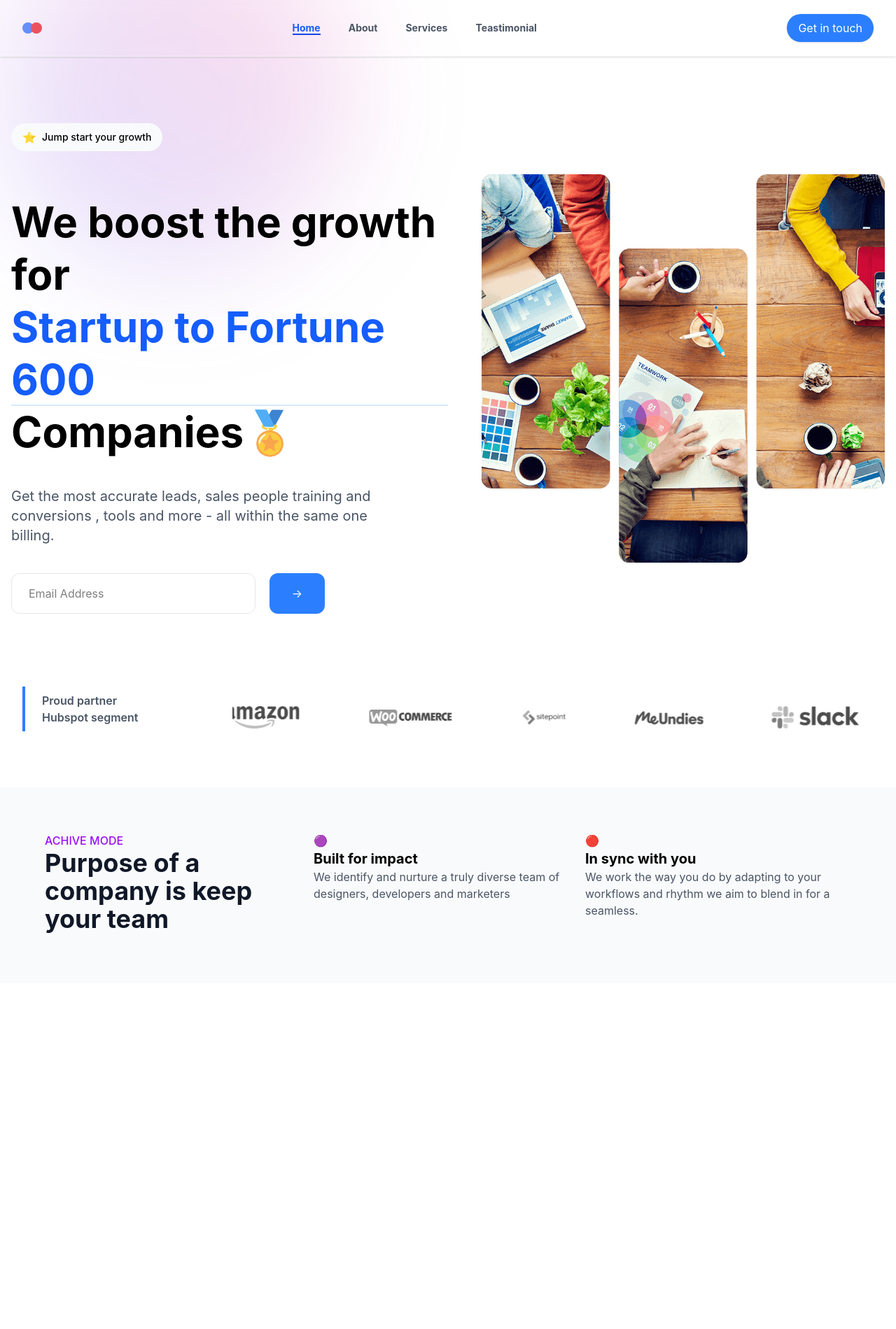
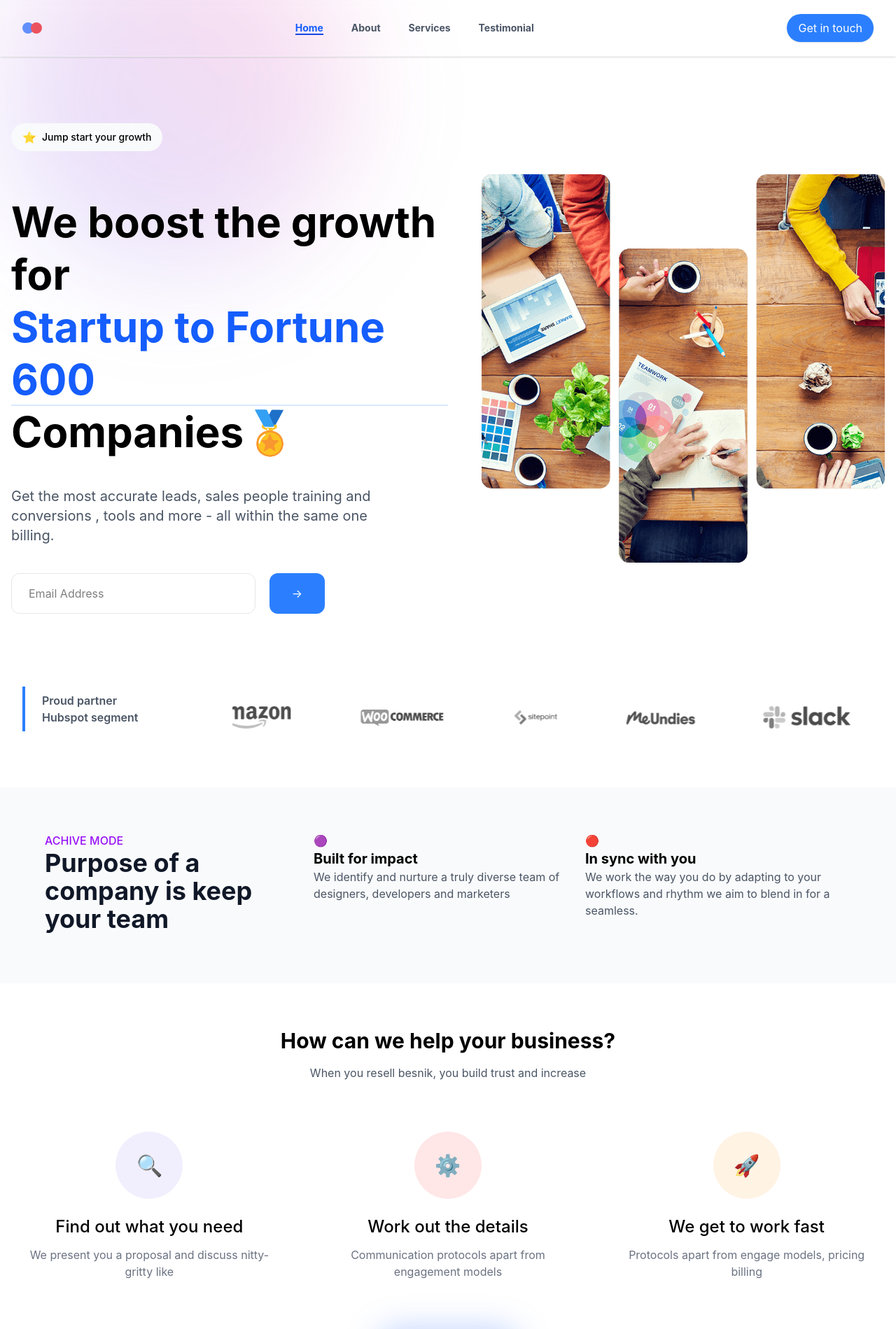
Before and after one commit to minhajul-islam-tanzim/E-commers-with-types-script, a React (Vite) app: page / in a window 1280 px wide. Shown: the top 1899 px of the page at 70% size. Before the commit the page ends 1405 px from the top, so only its background shows below. Built offline with nearby package versions, Linux system fonts and the light colour scheme.

Commit message:
FeatureSec added

```diff
--- a/src/App.tsx
+++ b/src/App.tsx
@@ -4,6 +4,7 @@
 
 
 import CompanyLogo from "./components/CompanyLogo"
+import FeaturesSection from "./components/FeaturesSec"
 import Hero from "./components/Hero"
 import Navbar from "./components/Navbar"
 import PurposeSec from "./components/PurposeSec"
@@ -22,6 +23,7 @@
         <Hero></Hero>
         <CompanyLogo />
         <PurposeSec />
+        <FeaturesSection />
 
        </div>
     </div>
--- /dev/null
+++ b/src/components/FeaturesSec.tsx
@@ -0,0 +1,71 @@
+interface Feature {
+  icon: string;
+  title: string;
+  description: string;
+}
+
+const FeaturesSection = () => {
+  const features: Feature[] = [
+    {
+      icon: "🔍",
+      title: "Find out what you need",
+      description: "We present you a proposal and discuss nitty-gritty like",
+    },
+    {
+      icon: "⚙️",
+      title: "Work out the details",
+      description: "Communication protocols apart from engagement models",
+    },
+    {
+      icon: "🚀",
+      title: "We get to work fast",
+      description: "Protocols apart from engage models, pricing billing",
+    },
+  ];
+
+  return (
+    <section className="max-w-7xl mx-auto px-4 py-16">
+      <div className="text-center mb-12">
+        <h2 className="text-3xl font-bold mb-4">
+          How can we help your business?
+        </h2>
+        <p className="text-gray-600">
+          When you resell besnik, you build trust and increase
+        </p>
+      </div>
+
+      <div className="grid grid-cols-1 md:grid-cols-3 gap-8">
+        {features.map((feature, index) => (
+          <div key={index} className="flex flex-col items-center p-6">
+            <div
+              className="w-24 h-24 rounded-full mb-6 flex items-center justify-center"
+              style={{
+                backgroundColor:
+                  index === 0
+                    ? "#F1EFFD"
+                    : index === 1
+                    ? "#FFE7E7"
+                    : "#FFF3E4",
+              }}
+            >
+              <div className="text-3xl">{feature.icon}</div>
+            </div>
+            <h3 className="text-2xl font-medium mb-3">{feature.title}</h3>
+            <p className="text-gray-500 text-center">
+              {feature.description}
+            </p>
+          </div>
+        ))}
+      </div>
+
+      <div className="text-center mt-12">
+        <button className="bg-blue-600 text-white cursor-pointer px-8 py-3 rounded-full font-medium hover:bg-blue-700 transition-colors hover:scale-105 active:scale-95 transition-transform relative">
+          Become a Partner
+          <div className="absolute -z-10 w-full h-full rounded-full bg-blue-600/30 blur-xl top-0 left-0"></div>
+        </button>
+      </div>
+    </section>
+  );
+};
+
+export default FeaturesSection;
--- a/src/components/Navbar.tsx
+++ b/src/components/Navbar.tsx
@@ -1,56 +1,68 @@
+// Navbar.jsx
 import { useState } from "react";
 import { IoMenu, IoCloseSharp } from "react-icons/io5";
 
-
-
 const Navbar = () => {
   const [isMenuOpen, setIsMenuOpen] = useState(false);
-  const [activeLink, setActiveLink] = useState("/");
+  const [activeLink, setActiveLink] = useState("#home");
 
   const navLinks = [
-    { href: "/", label: "Home" },
-    { href: "/about", label: "About" },
-    { href: "/services", label: "Services" },
-    { href: "/testimonial", label: "Teastimonial" },
+    { href: "#home", label: "Home" },
+    { href: "#about", label: "About" },
+    { href: "#services", label: "Services" },
+    { href: "#testimonial", label: "Testimonial" },
   ];
 
+  const handleScroll = (e: React.MouseEvent<HTMLAnchorElement>, href: string) => {
+    e.preventDefault();
+    setActiveLink(href);
+    setIsMenuOpen(false);
+
+    const element = document.querySelector(href);
+    if (element) {
+      const navbarHeight = 80;
+      const elementPosition = element.getBoundingClientRect().top + window.pageYOffset;
+      const offsetPosition = elementPosition - navbarHeight;
+
+      window.scrollTo({
+        top: offsetPosition,
+        behavior: "smooth"
+      });
+    }
+  };
 
   return (
-    <nav className="fixed top-0 left-0 right-0 backdrop-blur-sm z-50 border-b border-gray-100 shadow-sm ">
+    <nav className="fixed top-0 left-0 right-0 backdrop-blur-sm z-50 border-b border-gray-100 shadow-sm">
       <div className="w-full container mx-auto flex items-center justify-between px-4 sm:px-6 lg:px-8 md:h-20 h-16">
         {/* logo */}
-
         <div className="flex items-center cursor-pointer opacity-65 hover:opacity-100 transition-all hover:scale-105 duration-300">
-          <div className="w-4  h-4 bg-blue-600 rounded-full "></div>
+          <div className="w-4 h-4 bg-blue-600 rounded-full"></div>
           <div className="w-4 h-4 -ml-1 bg-red-600 rounded-full"></div>
         </div>
 
-        {/* destktop navItems */}
+        {/* desktop navItems */}
         <div className="hidden md:flex items-center gap-10">
-
-          {navLinks.map((link, index) => {
-            return <a
-
-                 onClick={(e) => {
-                    e.preventDefault()
-                    setActiveLink(link.href)}}
-            key={index} href={link.href} className={`text-sm font-bold relative after:absolute after:w-0 after:h-0.5 after:bottom-0 after:left-0 hover:after:w-full hover:after:bg-blue-700 after:bg-blue-700 after:transition-all hover:scale-105 ${activeLink === link.href ? "text-blue-600 after:w-full" : "text-gray-600 hover:text-gray-900" }`}>
+          {navLinks.map((link, index) => (
+            <a
+              key={index}
+              href={link.href}
+              onClick={(e) => handleScroll(e, link.href)}
+              className={`text-sm font-bold relative after:absolute after:w-0 after:h-0.5 after:bottom-0 after:left-0 hover:after:w-full hover:after:bg-blue-700 after:bg-blue-700 after:transition-all hover:scale-105 ${
+                activeLink === link.href
+                  ? "text-blue-600 after:w-full"
+                  : "text-gray-600 hover:text-gray-900"
+              }`}
+            >
               {link.label}
-                </a>;
-          })}
+            </a>
+          ))}
         </div>
 
         <button className="md:hidden p-2" onClick={() => setIsMenuOpen(!isMenuOpen)}>
-          {
-            isMenuOpen ?  <IoCloseSharp className="size-6"/>  : <IoMenu className="size-6"/>
-          }
+          {isMenuOpen ? <IoCloseSharp className="size-6"/> : <IoMenu className="size-6"/>}
         </button>
 
-
-
-
-        {/* get In touch box */}
-
+        {/* Get In Touch */}
         <div className="md:block hidden">
           <button className="bg-blue-500 px-4 py-2 shadow-sm rounded-full text-white hover:shadow-lg hover:bg-blue-700 cursor-pointer hover:scale-105 transition-all duration-200">
             <a href="#newsletterbutton">Get in touch</a>
@@ -58,29 +70,27 @@
         </div>
 
         {/* mobile menu */}
-
-          {
-            isMenuOpen && (
-              <div className="md:hidden absolute top-full left-0 w-full bg-white shadow-md ">
-                <div className="container mx-auto px-4 space-y-3">
-                  {navLinks.map((link, index) => {
-                    return <a
-                      onClick={(e) => {
-                        e.preventDefault()
-                        setActiveLink(link.href)
-                        setIsMenuOpen(false)
-                      }}
-                    className={`block py-2 font-medium ${activeLink === link.href ? 'text-blue-500' : 'text-gray-900' }`} key={index} href={link.href}>{link.label}</a>
-                  })}
-
+        {isMenuOpen && (
+          <div className="md:hidden absolute top-full left-0 w-full bg-white shadow-md">
+            <div className="container mx-auto px-4 space-y-3 py-4">
+              {navLinks.map((link, index) => (
+                <a
+                  key={index}
+                  href={link.href}
+                  onClick={(e) => handleScroll(e, link.href)}
+                  className={`block py-2 font-medium ${
+                    activeLink === link.href ? 'text-blue-500' : 'text-gray-900'
+                  }`}
+                >
+                  {link.label}
+                </a>
+              ))}
               <button className="w-full bg-blue-500 px-4 py-2 shadow-sm rounded-full text-white hover:shadow-lg hover:bg-blue-700 cursor-pointer hover:scale-105 transition-all duration-200">
                 <a href="#newsletterbutton">Get in touch</a>
               </button>
-
             </div>
           </div>
-            )
-          }
+        )}
       </div>
     </nav>
   );
--- a/src/components/PurposeSec.tsx
+++ b/src/components/PurposeSec.tsx
@@ -21,7 +21,7 @@
   ];
 
   return (
-    <section className="w-full bg-gray-50 py-16 px-4 sm:px-6 md:px-8">
+    <section id="about" className="w-full bg-gray-50 py-16 px-4 sm:px-6 md:px-8">
       <div className="max-w-6xl mx-auto">
         <div className="grid md:grid-cols-3">
           {/* heading text  */}
```
Lines whose indentation alone changed are shown as unchanged.
